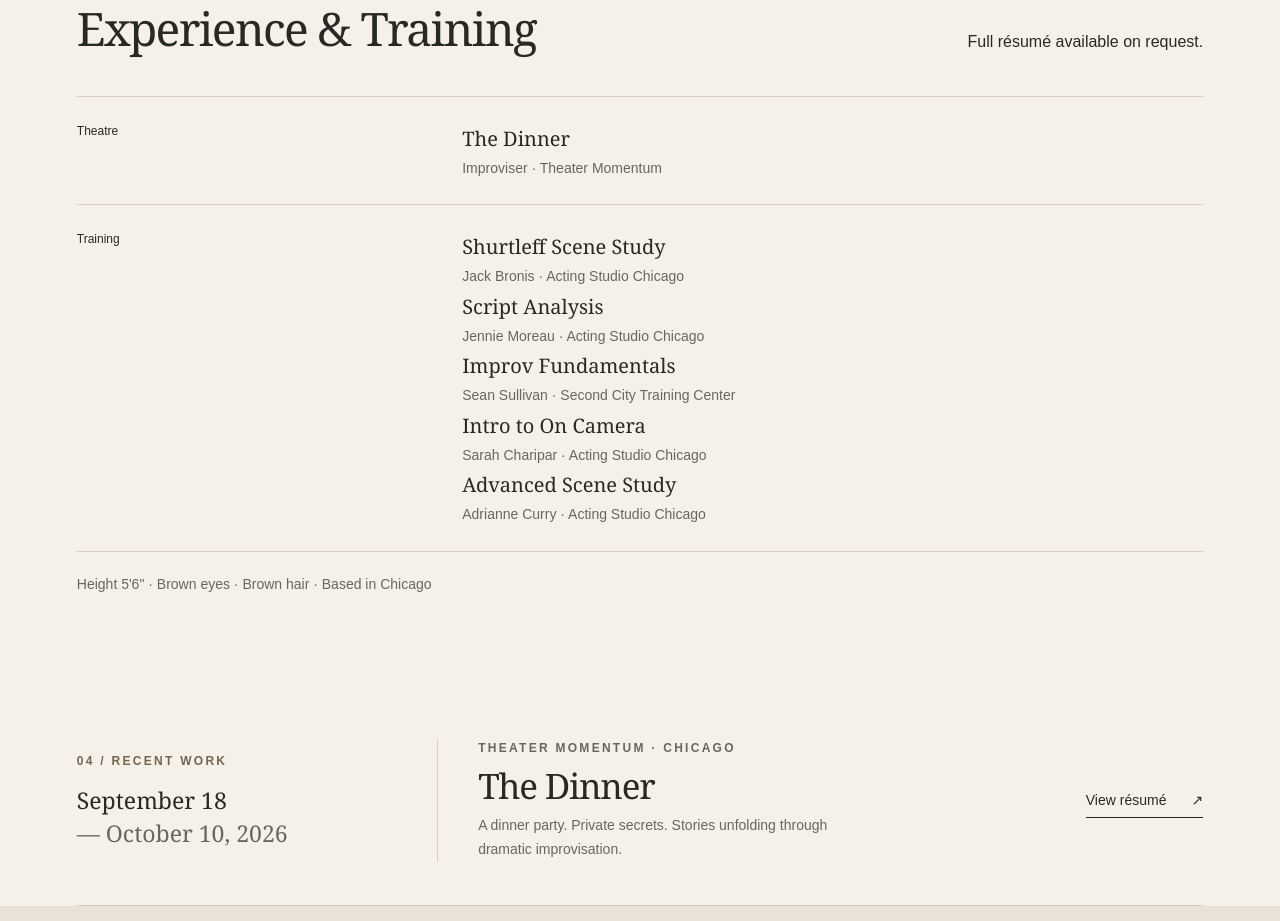
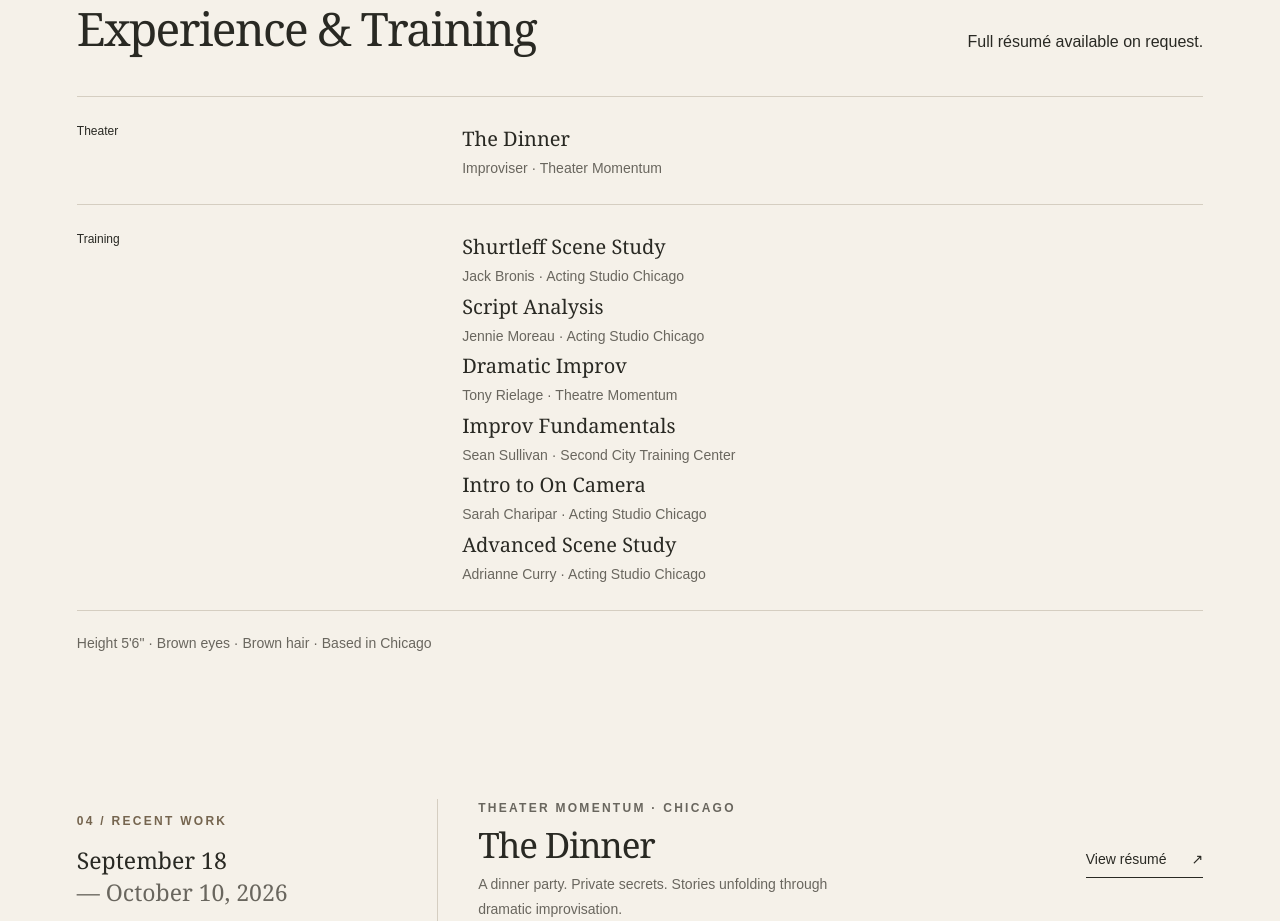
Before and after one commit to cpejic/chelsea-pejic-website, a Next.js app: page / in a window 1280 px wide. Shown: the part 1920-2841 px from the top of the page. Built offline with nearby package versions, Linux system fonts and the light colour scheme.

Commit message:
Update training from November 2026 résumé

```diff
--- a/app/content.js
+++ b/app/content.js
@@ -23,12 +23,13 @@ export const actor = {
 };
 
 export const resume = [
-  { category: 'Theatre', entries: [
+  { category: 'Theater', entries: [
     { title: 'The Dinner', detail: 'Improviser · Theater Momentum' },
   ] },
   { category: 'Training', entries: [
     { title: 'Shurtleff Scene Study', detail: 'Jack Bronis · Acting Studio Chicago' },
     { title: 'Script Analysis', detail: 'Jennie Moreau · Acting Studio Chicago' },
+    { title: 'Dramatic Improv', detail: 'Tony Rielage · Theatre Momentum' },
     { title: 'Improv Fundamentals', detail: 'Sean Sullivan · Second City Training Center' },
     { title: 'Intro to On Camera', detail: 'Sarah Charipar · Acting Studio Chicago' },
     { title: 'Advanced Scene Study', detail: 'Adrianne Curry · Acting Studio Chicago' },
```
